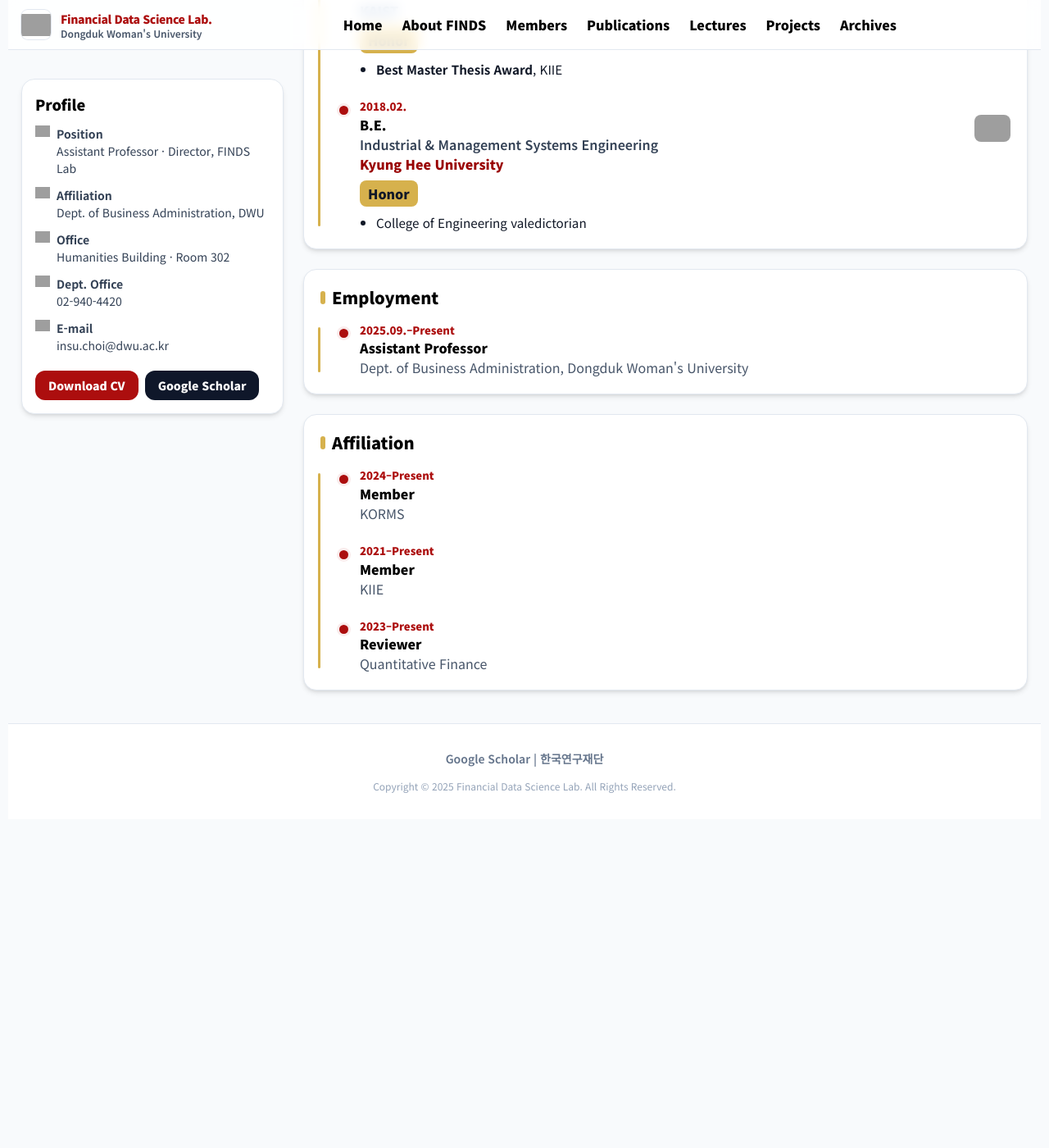
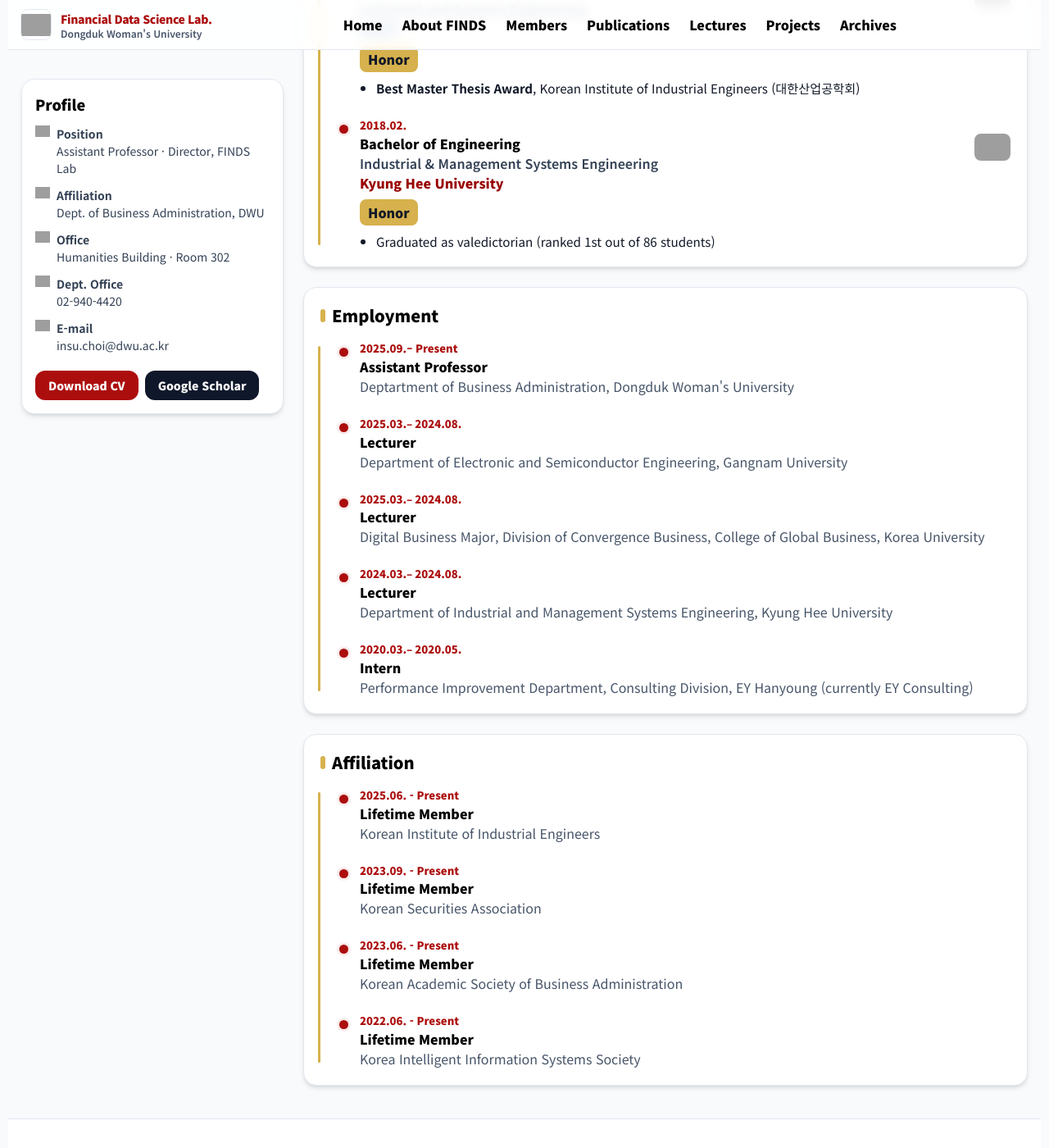
Before and after one commit to FinDS-Lab/site, a Jekyll site: the page built from members-director.html, in a window 1280 px wide and 1400 px high, scrolled down 1993 px. Shown: the whole window at 82% size. Built offline with Jekyll 4.4.1, drawn with Linux system fonts in a browser that asks for light colours; nearby versions of some CDN libraries; before the commit the page ends 2992 px from its top, so only the background shows below that; some of the changed text lies outside the part shown; grey boxes are pictures that could not be loaded.

Commit message:
Update members-director.html

```diff
--- a/members-director.html
+++ b/members-director.html
@@ -204,7 +204,7 @@ permalink: /members-director.html
           <div class="mt-2">
             <span class="inline-flex items-center font-black rounded-lg px-2.5 py-1" style="background:#d6b14d;color:#111827">Honor</span>
             <ul class="bullets-honor mt-2">
-              <li><b>Best Doctoral Dissertation Award</b>, KORMS</li>
+              <li><b>Best Doctoral Dissertation Award</b>, Korean Operations Research and Management Science Society (한국경영과학회)</li>
             </ul>
           </div>
         </li>
@@ -214,7 +214,7 @@ permalink: /members-director.html
           <div class="year text-[.82rem] font-black" style="color:#ac0e0e;">2021.02.</div>
           <div class="edu-header">
             <div class="edu-text">
-              <div class="degree">M.S.</div>
+              <div class="degree">Master of Science</div>
               <div class="dept">Industrial and Systems Engineering</div>
               <div class="school" style="color:#003366;">KAIST</div>
             </div>
@@ -228,7 +228,7 @@ permalink: /members-director.html
           <div class="mt-2">
             <span class="inline-flex items-center font-black rounded-lg px-2.5 py-1" style="background:#d6b14d;color:#111827">Honor</span>
             <ul class="bullets-honor mt-2">
-              <li><b>Best Master Thesis Award</b>, KIIE</li>
+              <li><b>Best Master Thesis Award</b>, Korean Institute of Industrial Engineers (대한산업공학회)</li>
             </ul>
           </div>
         </li>
@@ -238,7 +238,7 @@ permalink: /members-director.html
           <div class="year text-[.82rem] font-black" style="color:#ac0e0e;">2018.02.</div>
           <div class="edu-header">
             <div class="edu-text">
-              <div class="degree">B.E.</div>
+              <div class="degree">Bachelor of Engineering</div>
               <div class="dept">Industrial &amp; Management Systems Engineering</div>
               <div class="school" style="color:#990000;">Kyung Hee University</div>
             </div>
@@ -252,7 +252,7 @@ permalink: /members-director.html
           <div class="mt-2">
             <span class="inline-flex items-center font-black rounded-lg px-2.5 py-1" style="background:#d6b14d;color:#111827">Honor</span>
             <ul class="bullets-honor mt-2">
-              <li>College of Engineering valedictorian</li>
+              <li>Graduated as valedictorian (ranked 1st out of 86 students)</li>
             </ul>
           </div>
         </li>
@@ -266,10 +266,30 @@ permalink: /members-director.html
       </h2>
       <ul class="timeline mt-4 space-y-6">
         <li>
-          <div class="year text-[.82rem] font-black" style="color:#ac0e0e;">2025.09.–Present</div>
+          <div class="year text-[.82rem] font-black" style="color:#ac0e0e;">2025.09.– Present</div>
           <div class="title font-extrabold">Assistant Professor</div>
-          <div class="desc text-slate-600">Dept. of Business Administration, Dongduk Woman's University</div>
+          <div class="desc text-slate-600">Deptartment of Business Administration, Dongduk Woman's University</div>
         </li>
+          <li>
+      <div class="year text-[.82rem] font-black" style="color:#ac0e0e;">2025.03.– 2024.08.</div>
+      <div class="title font-extrabold">Lecturer</div>
+      <div class="desc text-slate-600">Department of Electronic and Semiconductor Engineering, Gangnam University</div>
+          </li>
+          <li>
+      <div class="year text-[.82rem] font-black" style="color:#ac0e0e;">2025.03.– 2024.08.</div>
+      <div class="title font-extrabold">Lecturer</div>
+      <div class="desc text-slate-600">Digital Business Major, Division of Convergence Business, College of Global Business, Korea University</div>
+          </li>
+          <li>
+      <div class="year text-[.82rem] font-black" style="color:#ac0e0e;">2024.03.– 2024.08.</div>
+      <div class="title font-extrabold">Lecturer</div>
+      <div class="desc text-slate-600">Department of Industrial and Management Systems Engineering, Kyung Hee University</div>
+          </li>
+          <li>
+      <div class="year text-[.82rem] font-black" style="color:#ac0e0e;">2020.03.– 2020.05.</div>
+      <div class="title font-extrabold">Intern</div>
+      <div class="desc text-slate-600">Performance Improvement Department, Consulting Division, EY Hanyoung (currently EY Consulting)</div>
+          </li>
       </ul>
     </section>
 
@@ -279,9 +299,10 @@ permalink: /members-director.html
         <span class="inline-block w-1.5 h-4 rounded-full" style="background:#d6b14d"></span>Affiliation
       </h2>
       <ul class="timeline mt-4 space-y-6">
-        <li><div class="year text-[.82rem] font-black" style="color:#ac0e0e;">2024–Present</div><div class="title font-extrabold">Member</div><div class="desc text-slate-600">KORMS</div></li>
-        <li><div class="year text-[.82rem] font-black" style="color:#ac0e0e;">2021–Present</div><div class="title font-extrabold">Member</div><div class="desc text-slate-600">KIIE</div></li>
-        <li><div class="year text-[.82rem] font-black" style="color:#ac0e0e;">2023–Present</div><div class="title font-extrabold">Reviewer</div><div class="desc text-slate-600">Quantitative Finance</div></li>
+        <li><div class="year text-[.82rem] font-black" style="color:#ac0e0e;">2025.06. - Present</div><div class="title font-extrabold">Lifetime Member</div><div class="desc text-slate-600">Korean Institute of Industrial Engineers</div></li>
+        <li><div class="year text-[.82rem] font-black" style="color:#ac0e0e;">2023.09. - Present</div><div class="title font-extrabold">Lifetime Member</div><div class="desc text-slate-600">Korean Securities Association</div></li>
+        <li><div class="year text-[.82rem] font-black" style="color:#ac0e0e;">2023.06. - Present</div><div class="title font-extrabold">Lifetime Member</div><div class="desc text-slate-600">Korean Academic Society of Business Administration</div></li>
+        <li><div class="year text-[.82rem] font-black" style="color:#ac0e0e;">2022.06. - Present</div><div class="title font-extrabold">Lifetime Member</div><div class="desc text-slate-600">Korea Intelligent Information Systems Society</div></li>
       </ul>
     </section>
   </main>
```
